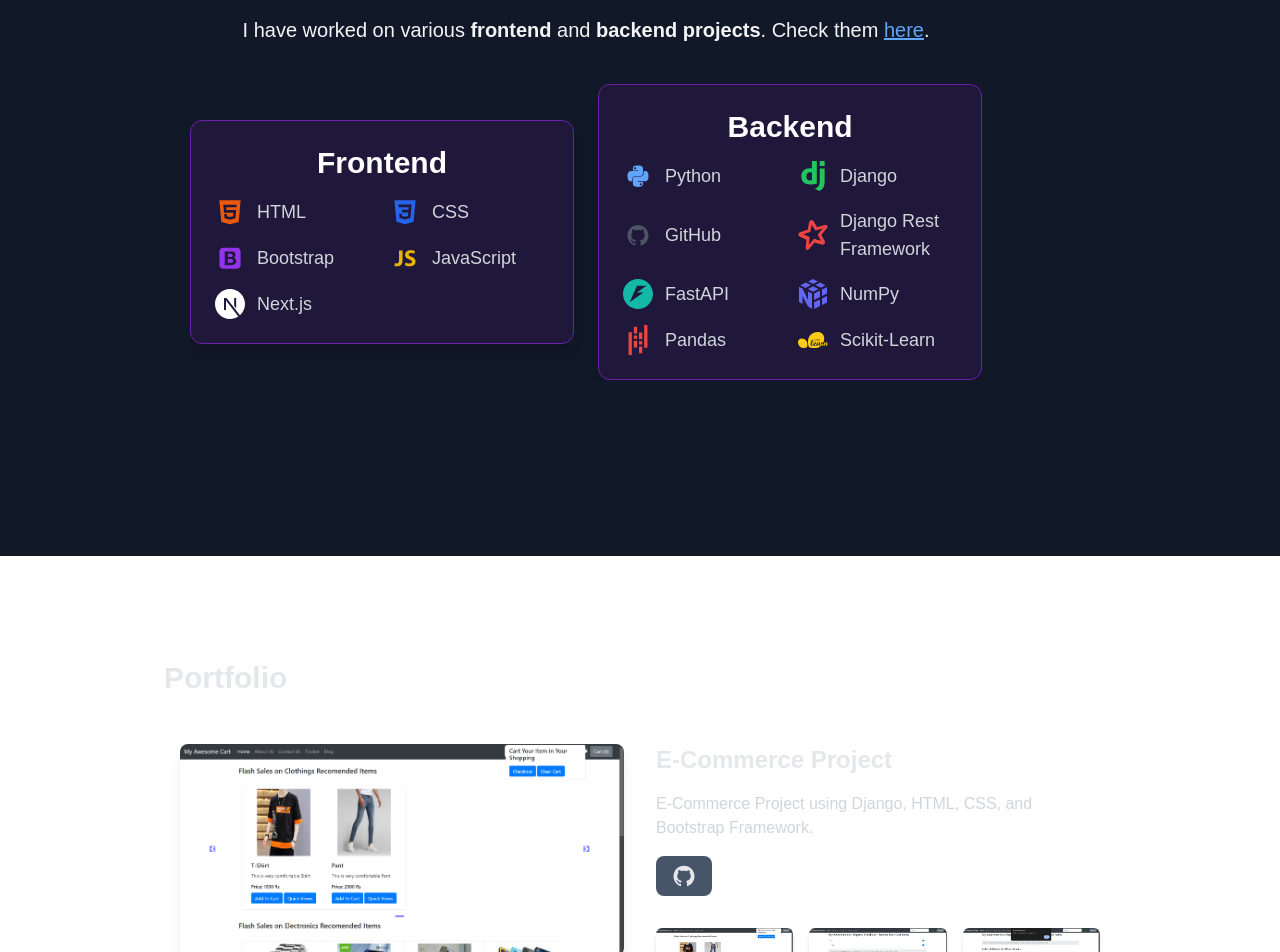
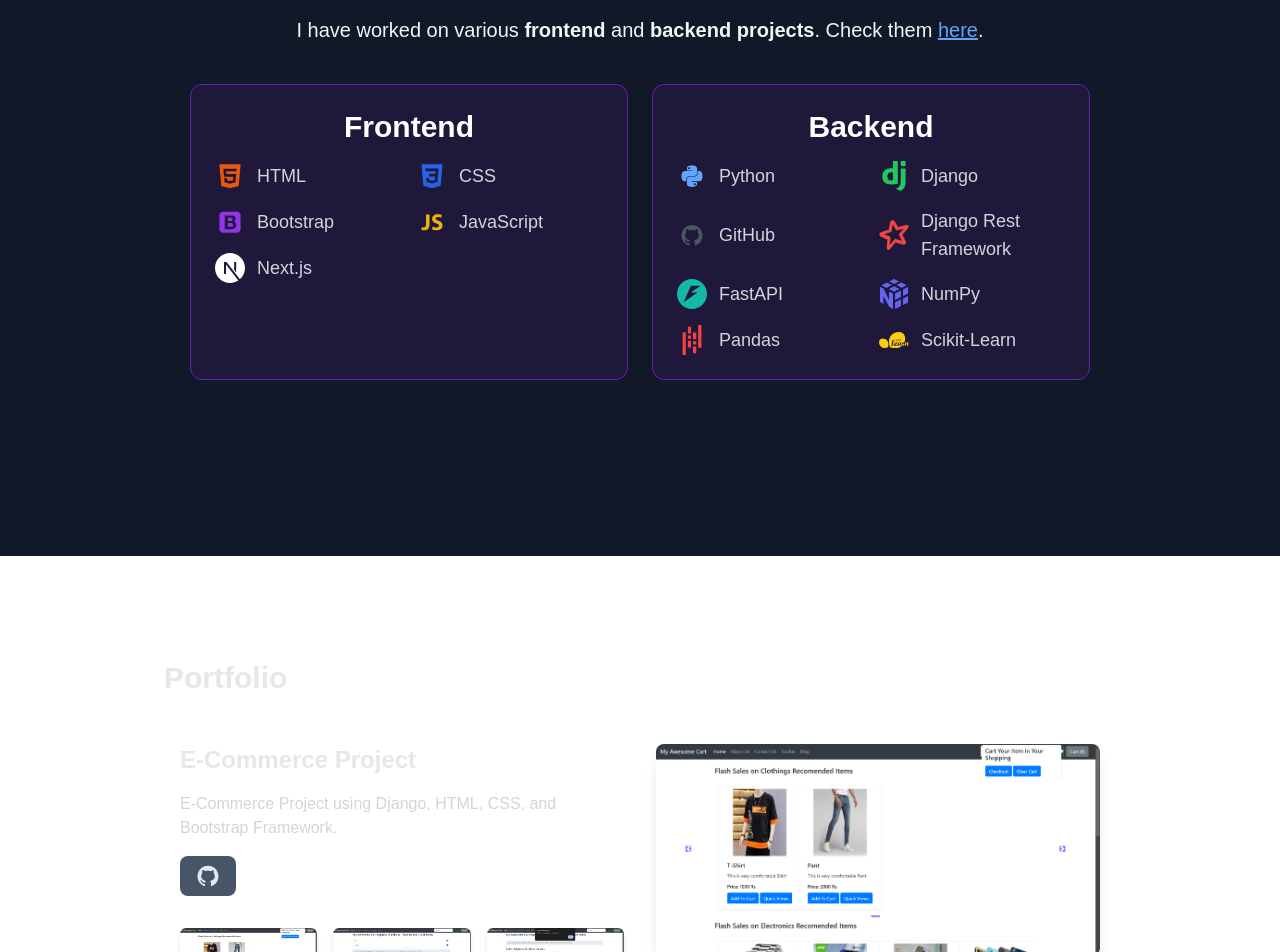
Before and after one commit to MuhammadAqeel1209/M.Aqeel_Portfolio, a Next.js app in the folder m.aqeel_portfolio/: page / in a window 1280 px wide. Shown: the part 940-1892 px from the top of the page. Built offline with nearby package versions, Linux system fonts and the light colour scheme.

Commit message:
responsiveness

```diff
--- a/m.aqeel_portfolio/src/app/components/Footer.jsx
+++ b/m.aqeel_portfolio/src/app/components/Footer.jsx
@@ -1,28 +1,24 @@
 import React from 'react'
-import { FaGithubSquare, FaDollarSign } from 'react-icons/fa'
-import { AiOutlineGithub, AiOutlineLinkedin, AiOutlineWhatsApp } from 'react-icons/ai'
-import { motion } from 'framer-motion'
+import { AiOutlineGithub, AiOutlineLinkedin } from 'react-icons/ai'
 
 const Footer = () => {
   return (
-    <div className='max-w-[1300px] mx-auto flex justify-between p-6 md:p-20 text-sm md:text-lg mt-12'>
-        <div className='space-y-4'>
+    <div className='max-w-[1300px] mx-auto flex flex-col sm:flex-row justify-between p-6 md:p-20 text-sm md:text-lg mt-12'>
+      <div className='space-y-4 sm:space-y-0'>
         <h3 className='text-2xl text-gray-200 font-semibold'>Muhammad.Aqeel</h3>
         <div className='flex flex-row gap-6 text-gray-400 text-4xl'>
           <div className='flex gap-4 text-2xl sm:text-4xl text-purple-400'>
             <a href='https://github.com/MuhammadAqeel1209' target='_blank'>
               <AiOutlineGithub />
             </a>
-                    <a  href='https://www.linkedin.com/in/muhammad-aqeel-a04716279/' target='_blank'>
+            <a href='https://www.linkedin.com/in/muhammad-aqeel-a04716279/' target='_blank'>
               <AiOutlineLinkedin />
             </a>
-
-
           </div>
         </div>
       </div>
 
-        <p className='text-gray-400'>@2025 Muhammad. Aqeel</p>
+      <p className='text-gray-400 mt-4 sm:mt-0'>@2025 Muhammad. Aqeel</p>
     </div>
   )
 }
--- a/m.aqeel_portfolio/src/app/components/Navbar.jsx
+++ b/m.aqeel_portfolio/src/app/components/Navbar.jsx
@@ -94,7 +94,7 @@ const Navbar = () => {
                 smooth={true}
                 offset={50}
                 duration={500}>
-                About
+                Skills
               </Link>
             </li>
             <li>
@@ -105,6 +105,16 @@ const Navbar = () => {
                 offset={50}
                 duration={500}>
                 Portfolio
+              </Link>
+            </li>
+            <li>
+              <Link
+                to='experience'
+                onClick={closeNav}
+                smooth={true}
+                offset={50}
+                duration={500}>
+                Experience
               </Link>
             </li>
             <li>
--- a/m.aqeel_portfolio/src/app/components/Portfolio.jsx
+++ b/m.aqeel_portfolio/src/app/components/Portfolio.jsx
@@ -92,17 +92,6 @@ const Portfolio = () => {
             className={`flex flex-col md:flex-row ${
               index % 2 !== 0 ? 'md:flex-row-reverse' : ''
             } mb-12`}>
-            {/* Main Project Image */}
-            <div className='w-full md:w-1/2 p-4'>
-              <Image
-                src={project.img}
-                width={450}
-                height={450}
-                alt={project.title}
-                className='rounded-lg object-cover shadow-lg'
-              />
-            </div>
-
             {/* Project Details */}
             <div className='w-full md:w-1/2 p-4 flex flex-col justify-center'>
               <h3 className='text-2xl font-semibold text-gray-200 mb-4'>
@@ -137,6 +126,17 @@ const Portfolio = () => {
                 ))}
               </div>
             </div>
+
+            {/* Main Project Image */}
+            <div className='w-full md:w-1/2 p-4'>
+              <Image
+                src={project.img}
+                width={450}
+                height={450}
+                alt={project.title}
+                className='rounded-lg object-cover shadow-lg'
+              />
+            </div>
           </div>
         </Reveal>
       ))}
--- a/m.aqeel_portfolio/src/app/components/Skills.jsx
+++ b/m.aqeel_portfolio/src/app/components/Skills.jsx
@@ -49,13 +49,13 @@ const Skills = () => {
             <a href="https://github.com/MuhammadAqeel1209" className="underline text-blue-400 hover:text-blue-300">here</a>.
           </p>
 
-          {/* Updated layout: Side by side on large screens */}
-          <div className="flex lg:flex-row md:flex-col items-center justify-between gap-6">
+          {/* Updated layout: Side by side on large screens, stacked on medium and small screens */}
+          <div className="grid lg:grid-cols-2 md:grid-cols-1 gap-6">
             {skills.map((skill, index) => (
               <div
                 key={index}
                 className="border border-purple-800 p-6 rounded-xl bg-purple-900/20 shadow-lg
-                          hover:shadow-purple-700/50 transition-shadow duration-300 flex-1 w-full max-w-[450px]"
+                          hover:shadow-purple-700/50 transition-shadow duration-300"
               >
                 <h3 className="text-3xl font-semibold mb-4 text-center text-white">{skill.category}</h3>
                 <div className="grid grid-cols-2 gap-4">
```
Lines whose indentation alone changed are shown as unchanged.
